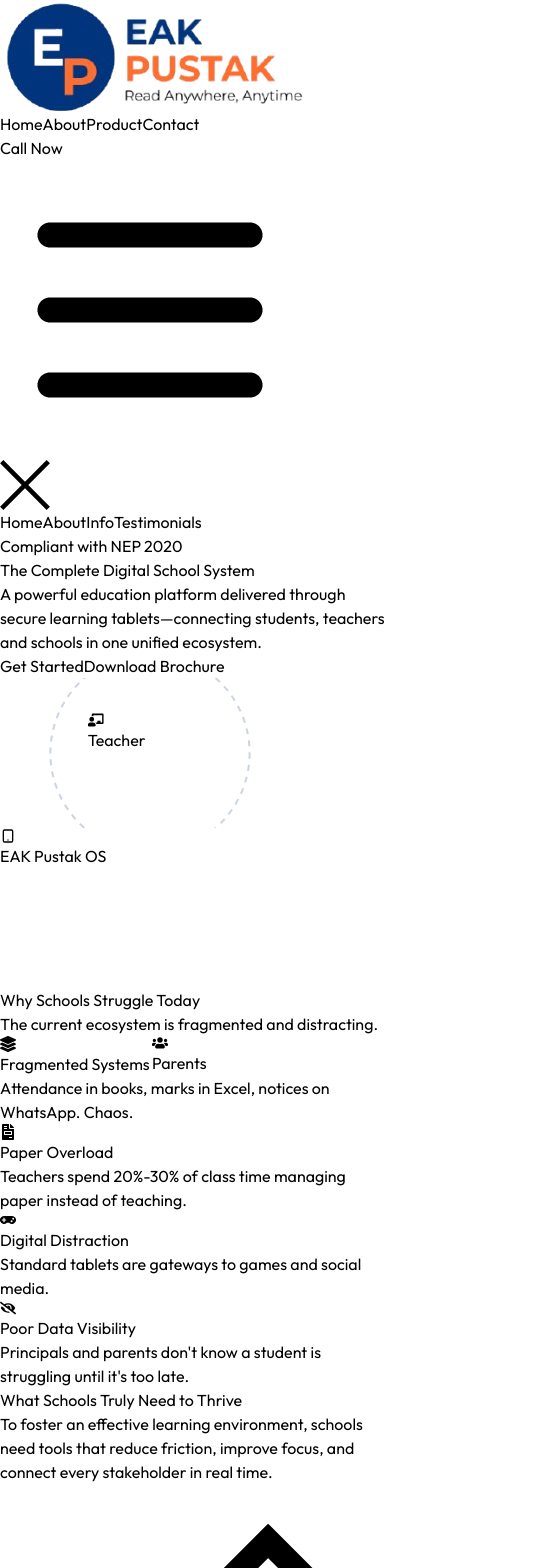
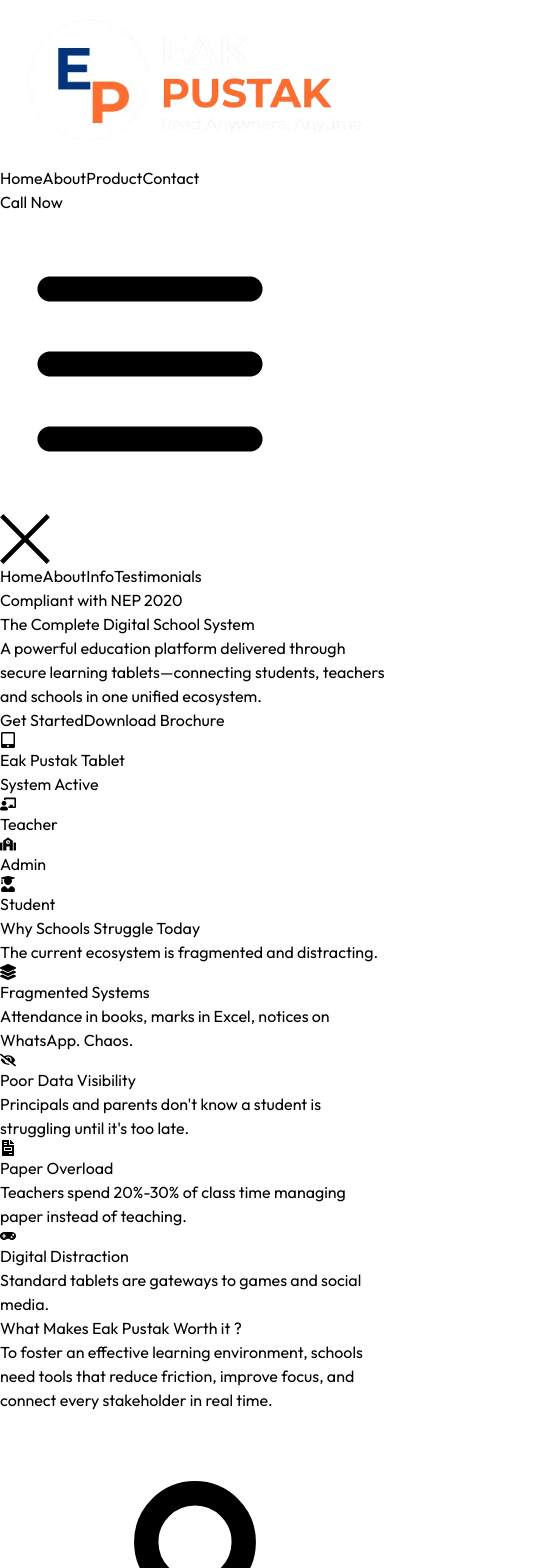
Before and after one commit to kayashth1/EakPustak-Web, a React (Vite) app: page /product in a window 390 px wide. Shown: the top 1568 px of the page, 542 px wide, since content can reach past the window. Built offline with nearby package versions, Linux system fonts and the light colour scheme.

Commit message:
Modified layout of the website

```diff
--- a/src/assets/assets.js
+++ b/src/assets/assets.js
@@ -1,7 +1,7 @@
 import logo from './Logo.png'
 import Placeholder_g from './Placeholder_girl.jpg'
 import Placeholder_b from './placeholder_boy.jpg'
-import light_logo from './light_logo_2.png'
+import light_logo from './light_logo_2-removebg-preview.png'
 import logo_dark from './logo_dark.svg'
 import cross_icon from './cross_icon.svg'
 import menu_icon from './menu_icon.svg'
--- a/src/components/DemoRequestForm.jsx
+++ b/src/components/DemoRequestForm.jsx
@@ -28,12 +28,12 @@
   };
 
   return (
-    <section id="Contact" className="py-24 bg-gradient-to-br from-indigo-700 to-blue-700 text-white">
+    <section id="Contact" className="py-24 bg-gradient-to-br bg-blue-100 text-white">
       <div className="max-w-5xl mx-auto px-4 text-center">
-        <h2 className="text-3xl md:text-4xl font-bold mb-4">
+        <h2 className="text-3xl text-indigo-900 md:text-4xl font-bold mb-4">
           Transform Your School’s Digital Experience
         </h2>
-        <p className="text-indigo-200 mb-12">
+        <p className="text-slate-600 mb-12">
           Join forward-thinking institutions replacing heavy bags with the EAK
           Pustak System.
         </p>
@@ -66,7 +66,10 @@
           <button
             type="submit"
             disabled={status === "sending"}
-            className="w-full mt-8 bg-orange-500 hover:bg-orange-600 text-white font-bold py-4 rounded-xl transition disabled:opacity-60"
+            style={{
+              background: "linear-gradient(135deg, #1e1b4b 0%, #312e81 50%, #1e1b4b 100%)"
+            }}
+            className="w-full mt-8  hover:bg-black-600 text-white font-bold py-4 rounded-xl transition disabled:opacity-60"
           >
             {status === "sending" ? "Sending..." : "Request Live Demo"}
           </button>
--- /dev/null
+++ b/src/components/EakEcosystem.jsx
@@ -0,0 +1,100 @@
+import { useState } from "react";
+import {
+  FaTabletAlt,
+  FaChalkboardTeacher,
+  FaSchool,
+  FaUserGraduate,
+  FaBookOpen,
+  FaDatabase,
+  FaPenFancy
+} from "react-icons/fa";
+import { LuChartNoAxesCombined } from "react-icons/lu";
+
+
+export default function EakEcosystem() {
+  const [hub, setHub] = useState({
+    title: "Eak Pustak Tablet",
+    status: "System Active",
+    icon: <FaTabletAlt className="text-blue-600 text-5xl" />,
+    color: "text-slate-800"
+  });
+
+  const reset = () => {
+    setHub({
+      title: "Eak Pustak Tablet",
+      status: "System Active",
+      icon: <FaTabletAlt className="text-blue-600 text-5xl" />,
+      color: "text-slate-800"
+    });
+  };
+
+  return (
+    <div className="relative w-[420px] h-[420px] flex items-center justify-center">
+
+      {/* Glow */}
+      <div className="absolute inset-0 bg-blue-500/10 blur-3xl rounded-full"></div>
+
+      {/* Rings */}
+      <div className="absolute w-[340px] h-[340px] border border-slate-300 rounded-full"></div>
+      <div className="absolute w-[280px] h-[280px] border border-dashed rounded-full animate-spin-slow"></div>
+
+      {/* Center Hub */}
+      <div className="relative z-10 bg-white w-44 h-44 rounded-3xl shadow-xl flex flex-col items-center justify-center border">
+        {hub.icon}
+        <p className={`font-bold mt-2 ${hub.color}`}>{hub.title}</p>
+        <span className="text-xs text-gray-500">{hub.status}</span>
+      </div>
+
+      {/* Teacher */}
+      <div
+        onMouseEnter={() =>
+          setHub({
+            title: "Teacher",
+            status: "Sending Lessons",
+            icon: <FaBookOpen className="text-green-600 text-5xl" />,
+            color: "text-green-600"
+          })
+        }
+        onMouseLeave={reset}
+        className="absolute top-5 right-5 bg-white px-4 py-3 rounded-xl shadow-lg flex items-center gap-2 cursor-pointer hover:scale-110 transition"
+      >
+        <FaChalkboardTeacher className="text-green-600 text-xl" />
+        <span className="text-sm font-bold">Teacher</span>
+      </div>
+
+      {/* Admin */}
+      <div
+        onMouseEnter={() =>
+          setHub({
+            title: "Admin",
+            status: "Syncing Data",
+            icon: <LuChartNoAxesCombined className="text-orange-600 text-5xl" />,
+            color: "text-orange-600"
+          })
+        }
+        onMouseLeave={reset}
+        className="absolute bottom-10 left-0 bg-white px-4 py-3 rounded-xl shadow-lg flex items-center gap-2 cursor-pointer hover:scale-110 transition"
+      >
+        <FaSchool className="text-orange-600 text-xl" />
+        <span className="text-sm font-bold">Admin</span>
+      </div>
+
+      {/* Student */}
+      <div
+        onMouseEnter={() =>
+          setHub({
+            title: "Student",
+            status: "Submitting Work",
+            icon: <FaPenFancy className="text-purple-600 text-5xl" />,
+            color: "text-purple-600"
+          })
+        }
+        onMouseLeave={reset}
+        className="absolute bottom-10 right-0 bg-white px-4 py-3 rounded-xl shadow-lg flex items-center gap-2 cursor-pointer hover:scale-110 transition"
+      >
+        <FaUserGraduate className="text-purple-600 text-xl" />
+        <span className="text-sm font-bold">Student</span>
+      </div>
+    </div>
+  );
+}
--- a/src/components/Header.jsx
+++ b/src/components/Header.jsx
@@ -5,11 +5,12 @@
   FaUsers
 } from "react-icons/fa";
 import { HiOutlineDeviceTablet } from "react-icons/hi";
+import EakEcosystem from "./EakEcosystem";
 
 const Header = () => {
   return (
-    <section id="Home" className="pt-10 pb-20 hero-gradient relative overflow-hidden">
-      <div className="max-w-7xl mx-auto px-4 sm:px-6 lg:px-8 flex flex-col md:flex-row items-center">
+    <section id="Home" className="pt-10 pb-20 hero-gradient relative overflow-hidden bg-[#fbfafa]">
+      <div className="max-w-7xl mx-auto px-4 sm:px-6 lg:px-8 flex flex-col md:flex-row items-center ">
 
         {/* LEFT CONTENT — unchanged */}
         <div className="md:w-1/2 text-center md:text-left mb-12 md:mb-0">
@@ -17,9 +18,11 @@
             Compliant with NEP 2020
           </div>
 
-          <h1 className="text-4xl md:text-5xl lg:text-6xl font-extrabold text-slate-900 leading-tight mb-6">
+          <h1 className="text-4xl md:text-5xl lg:text-6xl font-extrabold leading-tight mb-6">
             The Complete{" "}
-            <span className="text-blue-600">Digital School System</span>
+<span className="bg-gradient-to-br from-[#1e1b4b] via-[#312e81] to-[#1e1b4b] bg-clip-text text-transparent">
+  Digital School System
+</span>
           </h1>
 
           <p className="text-lg text-gray-600 mb-8 leading-relaxed max-w-lg mx-auto md:mx-0">
@@ -31,7 +34,12 @@
           <div className="flex flex-col sm:flex-row gap-4 justify-center md:justify-start">
 <a
   href="#contact"
-  className="bg-blue-600 text-white px-8 py-4 rounded-lg font-bold text-lg hover:bg-blue-700 transition shadow-lg inline-block text-center"
+  className="
+    bg-[linear-gradient(135deg,_#1e1b4b_0%,_#312e81_50%,_#1e1b4b_100%)]
+    hover:bg-[linear-gradient(135deg,_#312e81_0%,_#4338ca_50%,_#312e81_100%)]
+    text-white px-8 py-4 rounded-lg font-bold text-lg
+    transition shadow-lg inline-block text-center
+  "
 >
   Get Started
 </a>
@@ -47,67 +55,8 @@
         </div>
 
         {/* RIGHT VISUAL */}
-        <div className="md:w-1/2 flex justify-center mt-16 md:mt-0">
-          <div className="relative w-[280px] sm:w-[320px] md:w-[360px] lg:w-[400px] aspect-square">
-
-            {/* Outer circle */}
-            <div className="absolute inset-0 rounded-full bg-white shadow-2xl" />
-
-            {/* Dashed orbit (static) */}
-            <svg className="absolute inset-0 w-full h-full">
-              <circle
-                cx="50%"
-                cy="50%"
-                r="42%"
-                fill="none"
-                stroke="#cbd5e1"
-                strokeWidth="2"
-                strokeDasharray="6 6"
-              />
-            </svg>
-
-            {/* Center */}
-            <div className="absolute inset-0 flex items-center justify-center z-10">
-              <div className="text-center">
-                <HiOutlineDeviceTablet className="text-5xl text-blue-600 mb-2" />
-                <p className="font-bold text-slate-800">EAK Pustak OS</p>
-              </div>
-            </div>
-
-            {/* Icons with subtle float */}
-            <OrbitItem angle={300}>
-              <RoleCard
-                icon={<FaChalkboardTeacher />}
-                label="Teacher"
-                bg="bg-green-100"
-                text="text-green-800"
-                iconColor="text-green-600"
-                floatClass="float-slow"
-              />
-            </OrbitItem>
-
-            <OrbitItem angle={210}>
-              <RoleCard
-                icon={<FaSchool />}
-                label="School Admin"
-                bg="bg-orange-100"
-                text="text-orange-800"
-                iconColor="text-orange-600"
-                floatClass="float-medium"
-              />
-            </OrbitItem>
-
-            <OrbitItem angle={30}>
-              <RoleCard
-                icon={<FaUsers />}
-                label="Parents"
-                bg="bg-purple-100"
-                text="text-purple-800"
-                iconColor="text-purple-600"
-                floatClass="float-fast"
-              />
-            </OrbitItem>
-          </div>
+        <div className="ml-20">
+          <EakEcosystem />
         </div>
       </div>
     </section>
--- a/src/components/Navbar.jsx
+++ b/src/components/Navbar.jsx
@@ -1,50 +1,99 @@
-import React, { useEffect, useState } from 'react';
-import { assets } from '../assets/assets';
+import React, { useEffect, useState } from "react";
+import { assets } from "../assets/assets";
+
 const Navbar = () => {
-  const [showMobileMenu,setshowMobileMenu]=useState(false)
+  const [showMobileMenu, setshowMobileMenu] = useState(false);
 
-  useEffect(()=>{
-    if(showMobileMenu){
-      document.body.style.overflow='hidden'
-    }else{
-      document.body.style.overflow='auto'
+  useEffect(() => {
+    if (showMobileMenu) {
+      document.body.style.overflow = "hidden";
+    } else {
+      document.body.style.overflow = "auto";
     }
-    return()=>{
-      document.body.style.overflow='auto'
+    return () => {
+      document.body.style.overflow = "auto";
     };
-  },[showMobileMenu])
+  }, [showMobileMenu]);
 
   return (
-    <div className='w-full z-10 bg-[#fbfafa]'>
-      <div className='contanier mx-auto w-full flex justify-between items-center py-4 px-8 bg-transparent'>
-        <img src={assets.logo} alt="Logo" className='w-[150px]'  />
-        <ul className=' hidden md:flex gap-7 text-black font-semibold'>
-          <a href="#Home" className='cursor-pointer hover:text-indigo-700'>Home</a>
-          <a href="#About" className='cursor-pointer hover:text-indigo-700'>About</a>
-          <a href="#Product" className='cursor-pointer hover:text-indigo-700'>Product</a>
-          <a href="#Contact" className='cursor-pointer hover:text-indigo-700'>Contact</a>
+    <div className="w-full z-10 bg-[linear-gradient(135deg,_#1e1b4b_0%,_#312e81_50%,_#1e1b4b_100%)]">
+      <div className="contanier mx-auto w-full flex justify-between items-center py-4 px-8 bg-transparent">
+        <img src={assets.light_logo} alt="Logo" className="w-[150px]" />
+        <ul className=" hidden md:flex gap-7 text-lg text-white font-semibold">
+          <a href="#Home" className="cursor-pointer hover:text-indigo-700">
+            Home
+          </a>
+          <a href="#About" className="cursor-pointer hover:text-indigo-700">
+            About
+          </a>
+          <a href="#Product" className="cursor-pointer hover:text-indigo-700">
+            Product
+          </a>
+          <a href="#Contact" className="cursor-pointer hover:text-indigo-700">
+            Contact
+          </a>
         </ul>
         <a
-  href="tel:8118009161"
-  className="hidden md:block bg-indigo-600 px-8 py-2 rounded-full font-semibold text-white hover:bg-indigo-50 hover:text-black transition"
->
-  Call Now
-</a>        <img onClick={()=>setshowMobileMenu(true)} src={assets.menuicon} className='md:hidden w-7 cursor-pointer text-black' alt="" />
+          href="tel:8118009161"
+          className="hidden md:block px-8 py-2 rounded-full font-semibold     bg-[linear-gradient(135deg,_#312e81_0%,_#4338ca_50%,_#312e81_100%)]
+    hover:bg-[linear-gradient(135deg,_#4338ca_0%,_#6366f1_50%,_#4338ca_100%)] text-white transition"
+        >
+          Call Now
+        </a>{" "}
+        <img
+          onClick={() => setshowMobileMenu(true)}
+          src={assets.menuicon}
+          className="md:hidden w-7 cursor-pointer text-black"
+          alt=""
+        />
       </div>
       {/* --------- mobile-menu ---------- */}
-      <div className={`md:hidden ${showMobileMenu ? 'fixed w-full': 'h-0 w-0'}  right-0 top-0 bottom-0 overflow-hidden bg-white transition-all`}>
-        <div className='flex justify-end p-6 cursor-pointer'>
-          <img onClick={()=>setshowMobileMenu(false)} src={assets.cross_icon} className='w-6 text-black' alt="" />
+      <div
+        className={`md:hidden ${
+          showMobileMenu ? "fixed w-full" : "h-0 w-0"
+        }  right-0 top-0 bottom-0 overflow-hidden bg-white transition-all`}
+      >
+        <div className="flex justify-end p-6 cursor-pointer">
+          <img
+            onClick={() => setshowMobileMenu(false)}
+            src={assets.cross_icon}
+            className="w-6 text-black"
+            alt=""
+          />
         </div>
-        <ul className='flex flex-col items-center gap-2 mt-5 px-5 text-lg font-medium'>
-          <a onClick={()=>setshowMobileMenu(false)} href="#Home" className='px-4 py-2 rounded-full inline-block'>Home</a>
-          <a onClick={()=>setshowMobileMenu(false)} href="#About" className='px-4 py-2 rounded-full inline-block'>About</a>
-          <a onClick={()=>setshowMobileMenu(false)} href="#Info" className='px-4 py-2 rounded-full inline-block'>Info</a>
-          <a onClick={()=>setshowMobileMenu(false)} href="#Testimonials" className='px-4 py-2 rounded-full inline-block'>Testimonials</a>
+        <ul className="flex flex-col items-center gap-2 mt-5 px-5 text-lg font-medium">
+          <a
+            onClick={() => setshowMobileMenu(false)}
+            href="#Home"
+            className="px-4 py-2 rounded-full inline-block"
+          >
+            Home
+          </a>
+          <a
+            onClick={() => setshowMobileMenu(false)}
+            href="#About"
+            className="px-4 py-2 rounded-full inline-block"
+          >
+            About
+          </a>
+          <a
+            onClick={() => setshowMobileMenu(false)}
+            href="#Info"
+            className="px-4 py-2 rounded-full inline-block"
+          >
+            Info
+          </a>
+          <a
+            onClick={() => setshowMobileMenu(false)}
+            href="#Testimonials"
+            className="px-4 py-2 rounded-full inline-block"
+          >
+            Testimonials
+          </a>
         </ul>
       </div>
     </div>
-  )
-}
+  );
+};
 
-export default Navbar
+export default Navbar;
--- a/src/components/PlatformSection.jsx
+++ b/src/components/PlatformSection.jsx
@@ -32,11 +32,11 @@
 
         {/* Header */}
         <div className="text-center mb-12">
-          <h2 className="text-3xl font-bold text-slate-900">
+          <h2 className="text-3xl font-bold md:text-4xl text-slate-900">
             Tailored Interfaces for Every Role
           </h2>
           <p className="text-slate-500 mt-2">
-            One database. Three distinct experiences.
+            Three Pillers of the Eak Pustak Ecosystem
           </p>
         </div>
 
@@ -114,7 +114,7 @@
               </h3>
 
               <p className="text-slate-600 mb-6">
-                Push homework to 50 tablets with one click.
+                Push homework to multiple students with one click.
               </p>
 
               <ul className="space-y-4">
@@ -127,7 +127,7 @@
                 <Feature
                   icon={<FaBroadcastTower />}
                   title="Doubt Solving Control"
-                  text="Help when students can ask doubts."
+                  text="Help whenever students ask doubts."
                   color="pink"
                 />
                 <Feature
@@ -159,7 +159,7 @@
               </h3>
 
               <p className="text-slate-600 mb-6">
-                A locked-down App that replaces standard tablet interfaces on student.
+                A locked-down App that replaces conventional way of studying.
               </p>
 
               <ul className="space-y-4">
--- a/src/components/StudentOSSection.jsx
+++ b/src/components/StudentOSSection.jsx
@@ -25,11 +25,11 @@
           </div>
 
           <h2 className="text-4xl font-bold mb-6">
-            A Distraction-Free OS Layer
+            A Distraction-Free Software Layer
           </h2>
 
           <p className="text-indigo-200 text-lg mb-10 max-w-xl">
-            Standard Android tablets are gateways to distraction. EAK Pustak runs
+            Standard Android tablets are gateways to distraction. Eak Pustak runs
             a custom launcher that restricts access to learning tools only.
           </p>
 
@@ -38,7 +38,7 @@
             <div className="grid grid-cols-3 px-6 py-4 text-sm font-semibold bg-white/10">
               <div>Feature</div>
               <div className="text-red-300 text-center">Normal Tablet</div>
-              <div className="text-green-400 text-center">EAK Tablet</div>
+              <div className="text-green-400 text-center">Eak Pustak   Tablet</div>
             </div>
 
             <Row
--- a/src/components/WhyChooseUs.jsx
+++ b/src/components/WhyChooseUs.jsx
@@ -16,13 +16,13 @@
   return (
     <section
       id="why-choose-us"
-      className="py-20 px-4 bg-[#f4f0ff] font-sans"
+      className="py-20 px-4 bg-blue-100 font-sans"
     >
       <div className="max-w-7xl mx-auto">
         {/* Header */}
         <div className="text-center mb-16">
           <h2 className="text-3xl md:text-4xl font-bold text-indigo-900">
-            What Schools Truly Need to Thrive
+            What Makes Eak Pustak Worth it ?
           </h2>
           <p className="text-slate-600 mt-4 max-w-3xl mx-auto">
             To foster an effective learning environment, schools need tools that
@@ -33,11 +33,11 @@
 
         {/* Cards */}
         <div className="grid grid-cols-1 sm:grid-cols-2 lg:grid-cols-3 gap-10">
-          <FeatureCard
-            icon={<IconPen />}
-            title="Lightweight & Portable"
-            description="A device designed for daily student use—easy to carry, reducing physical burden while promoting mobility in learning."
-          />
+        <FeatureCard
+          icon={<IconRoles />}
+          title="Built for Every Role in School"
+          description="A purpose-driven ecosystem with distinct experiences for Admins, Teachers, and Students—each role gets exactly what they need, nothing more, nothing less."
+        />
 
           <FeatureCard
             icon={<IconEcosystem />}
@@ -46,29 +46,28 @@
           />
 
           <FeatureCard
+            icon={<IconData />}
+            title="Data-Driven Resource Allocation"
+            description="Live insights help schools optimize staffing, budgeting, and infrastructure decisions with confidence."
+          />
+          <FeatureCard
             icon={<IconWorkload />}
             title="Reduced Non-Teaching Workload"
             description="Automation replaces registers and paperwork, allowing teachers to focus on what matters most: teaching."
           />
 
-          <FeatureCard
-            icon={<IconData />}
-            title="Data-Driven Resource Allocation"
-            description="Live insights help schools optimize staffing, budgeting, and infrastructure decisions with confidence."
-          />
 
           <FeatureCard
             icon={<IconFocus />}
             title="Distraction-Free Focus"
             description="A controlled learning environment free from games, social media, and unnecessary digital noise."
           />
+          <FeatureCard
+            icon={<IconPen />}
+            title="Lightweight & Portable"
+            description="A device designed for daily student use—easy to carry, reducing physical burden while promoting mobility in learning."
+          />
 
-          {/* 🔁 REPLACED CARD */}
-          <FeatureCard
-            icon={<IconRoles />}
-            title="Built for Every Role in School"
-            description="A purpose-driven ecosystem with distinct experiences for Admins, Teachers, and Students—each role gets exactly what they need, nothing more, nothing less."
-          />
         </div>
       </div>
     </section>
--- a/src/components/WhySchoolsStruggle.jsx
+++ b/src/components/WhySchoolsStruggle.jsx
@@ -13,7 +13,7 @@
 
         {/* Header */}
         <div className="text-center mb-16">
-          <h2 className="text-3xl font-bold text-slate-900">
+          <h2 className="text-3xl font-bold md:text-4xl text-slate-900">
             Why Schools Struggle Today
           </h2>
           <p className="text-slate-500 mt-2">
@@ -32,6 +32,13 @@
             iconColor="text-red-600"
           />
 
+<Card
+  icon={<FaEyeSlash />}
+  title="Poor Data Visibility"
+  description="Principals and parents don't know a student is struggling until it's too late."
+  bg="bg-purple-100"
+  iconColor="text-purple-600"
+/>
           <Card
             icon={<FaFileInvoice />}
             title="Paper Overload"
@@ -48,13 +55,6 @@
             iconColor="text-blue-600"
           />
 
-          <Card
-            icon={<FaEyeSlash />}
-            title="Poor Data Visibility"
-            description="Principals and parents don't know a student is struggling until it's too late."
-            bg="bg-purple-100"
-            iconColor="text-purple-600"
-          />
         </div>
       </div>
     </section>
```
Also changed, not shown: src/components/ProductComparison.jsx (+30 -18 lines), src/assets/light_logo_2-removebg-preview.png (added).
